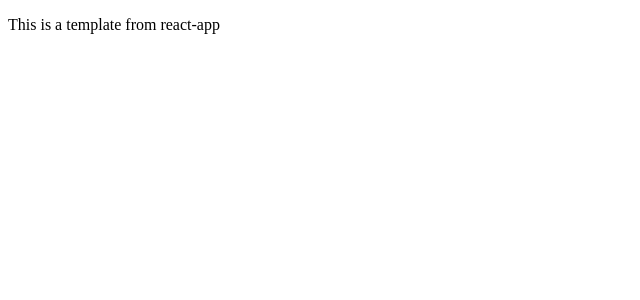
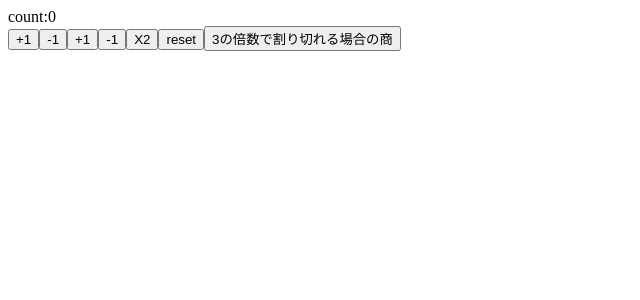
Before and after one commit to rinetranger/reacthooks-redux, a React (Create React App) app: page / in a window 1280 px wide. Shown: the top 300 px of the page, without its empty margins (0-640 px from the left). Built offline with nearby package versions, Linux system fonts and the light colour scheme.

Commit message:
practicepart1

```diff
--- a/src/App.js
+++ b/src/App.js
@@ -1,9 +1,32 @@
-
+import React,{useState} from 'react';
 
 const App=()=> {
+  const [count,setCount] = useState(0)
+  const increment =()=>setCount(count+1)
+  const decrement =()=>setCount(count-1)
+  const increment2 =()=>setCount(previousCount=>previousCount+1)
+  const decrement2 =()=>setCount(previousCount=>previousCount-1)
+  const reset = ()=>setCount(0)
+  const double =()=>setCount(count*2)
+  const dividezero =()=>{
+    if(count%3==0){
+      setCount(count/3)
+    }else{
+      setCount(count)
+    }
+  }
   return (
-    <div className="App">
-     <p>This is a template from react-app </p>
+    <div>
+      <div>
+        count:{count}
+      </div>
+      <button onClick={increment}>+1</button>
+      <button onClick={decrement}>-1</button>
+      <button onClick={increment2}>+1</button>
+      <button onClick={decrement2}>-1</button>
+      <button onClick={double}>X2</button>
+      <button onClick={reset}>reset</button>
+      <button onClick={dividezero}>3の倍数で割り切れる場合の商</button>
     </div>
   );
 }
```
